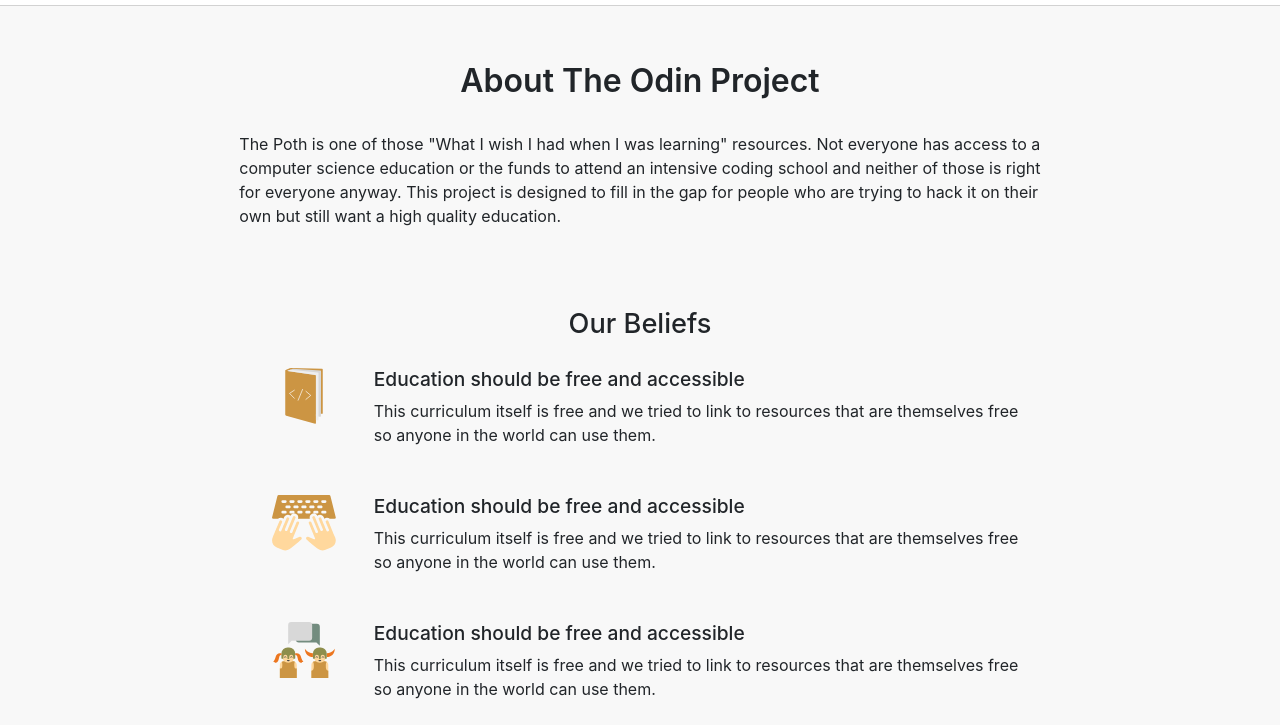
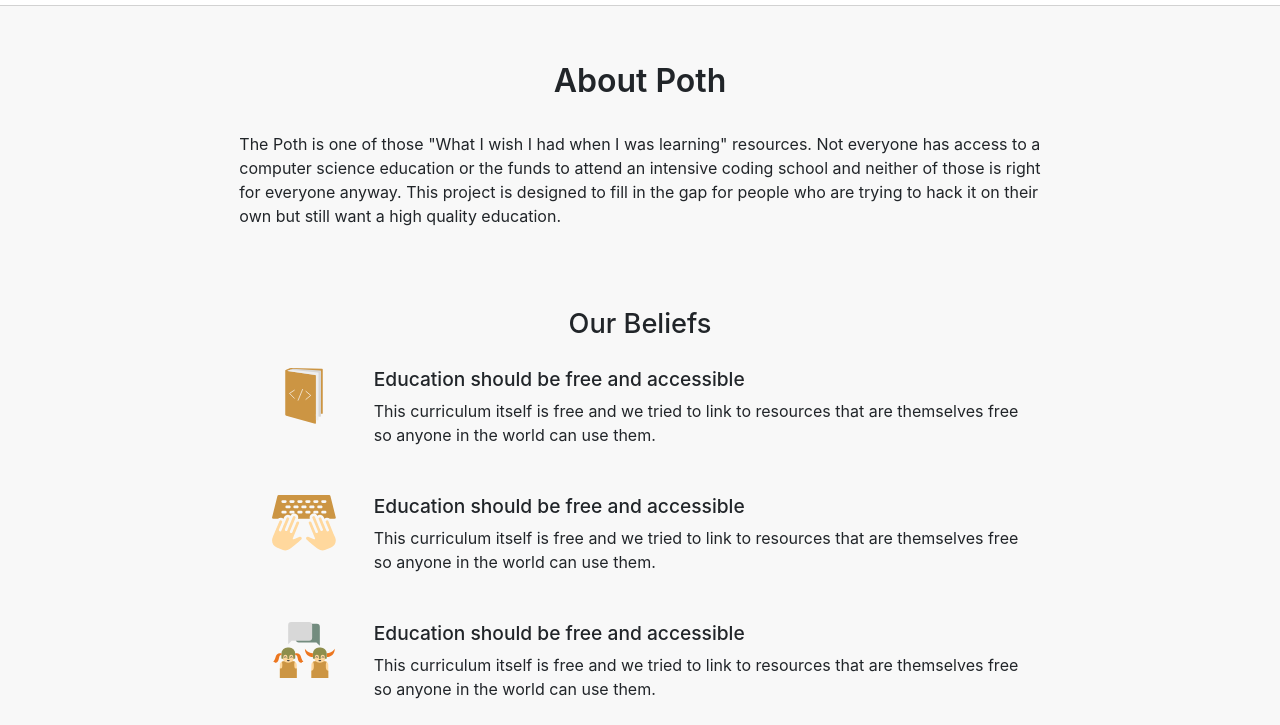
Before and after one commit to Mahmud-ii/Mahmud-ii.github.io, a website: page poth/about.html in a window 1280 px wide. Shown: the part 75-800 px from the top of the page. Drawn offline with Linux system fonts and the light colour scheme.

Commit message:
odin to mit

```diff
--- a/poth/about.html
+++ b/poth/about.html
@@ -43,7 +43,7 @@
         <div class="page-container container">
             <div class="grid-about">
                 <div class="about-container">
-                    <h1 class="page-heading-title">About The Odin Project</h1>
+                    <h1 class="page-heading-title">About Poth</h1>
                     <p>
                     The Poth is one of those "What I wish I had when I was learning" resources. Not everyone has access to a computer science education or the funds to attend an intensive coding school and neither of those is right for everyone anyway.  This project is designed to fill in the gap for people who are trying to hack it on their own but still want a high quality education.
                     </p>
```
